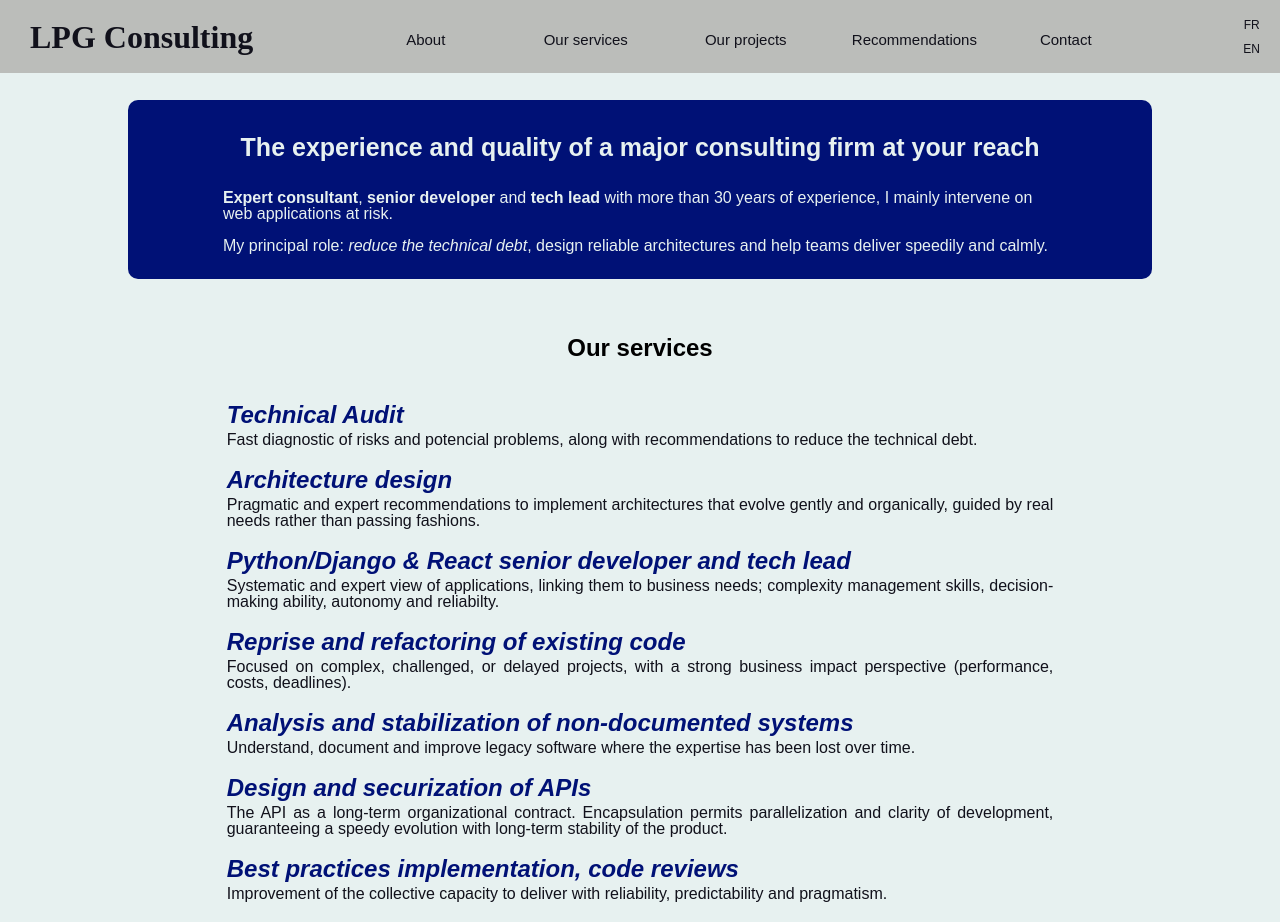
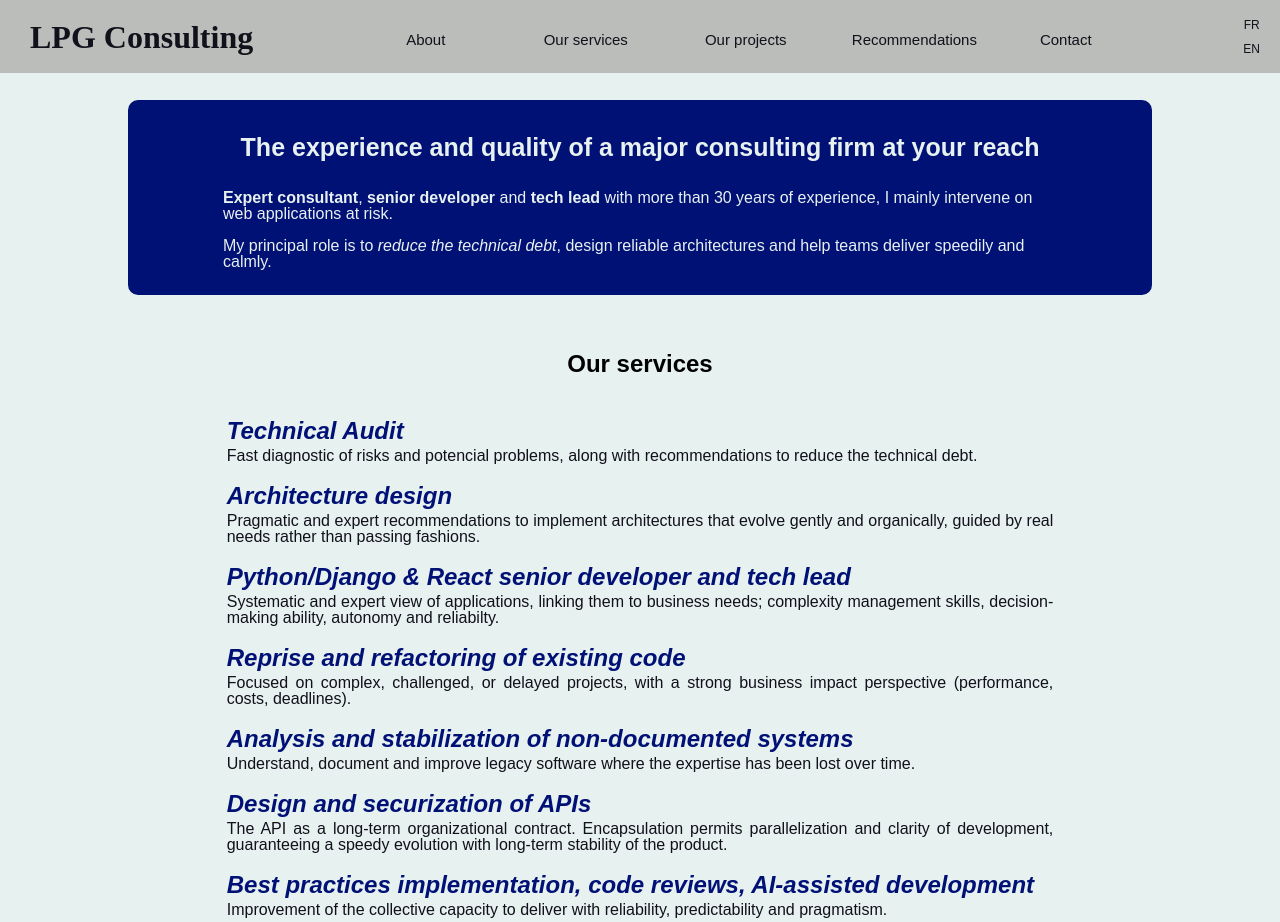
Before and after one commit to sdeorym/mithrandir, a React (Vite) app: page / in a window 1280 px wide. Shown: the top 922 px of the page. Built offline with nearby package versions, Linux system fonts and the light colour scheme; a web font is replaced by a local one.

Commit message:
Actualización en servicios (EN y FR)

```diff
--- a/src/locales/en/translation.js
+++ b/src/locales/en/translation.js
@@ -24,7 +24,7 @@ const hero = {
  conjunction: "and",
  leader: "tech lead",
  first_paragraph: " with more than 30 years of experience, I mainly intervene on web applications at risk.",
- main_role: "My principal role:",
+ main_role: "My principal role is to",
  debt: "reduce the technical debt",
  second_paragraph: ", design reliable architectures and help teams deliver speedily and calmly."
 }
@@ -81,7 +81,7 @@ const serve = {
     },
  service6 : {
     "id" : "6",
-    "service": "Best practices implementation, code reviews",
+    "service": "Best practices implementation, code reviews, AI-assisted development",
     "content": "Improvement of the collective capacity to deliver with reliability, predictability and pragmatism."
     },
  service7 : {
@@ -207,7 +207,8 @@ const fields = {
     role: "Role",
     result: "Result",
     stack: "Stack",
-    alterTech: "Other technologies"}
+    alterTech: "Other technologies"
+}
 
 const slides = {
  confiance :{
--- a/src/locales/fr/translation.js
+++ b/src/locales/fr/translation.js
@@ -94,7 +94,7 @@ const serve = {
  },
  service6 : {
  "id" : "6",
- "service": "Mise en œuvre de méthodologies et bons pratiques, Code review",
+ "service": "Mise en œuvre de méthodologies et bons pratiques, code review, développement assisté par IA",
  "content": "Amélioration de la capacité collective à livrer avec fiabilité, prévisibilité et pragmatisme."
  },
  service7 : {
```
